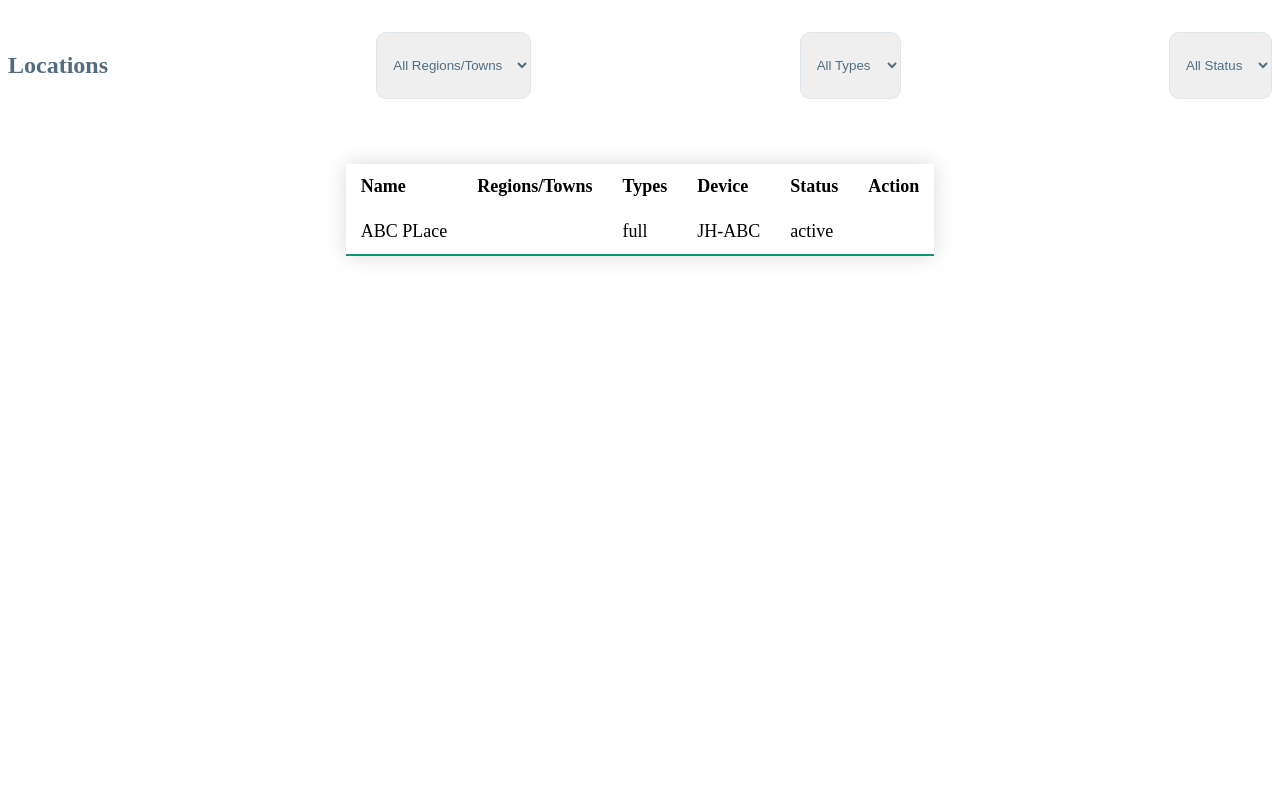
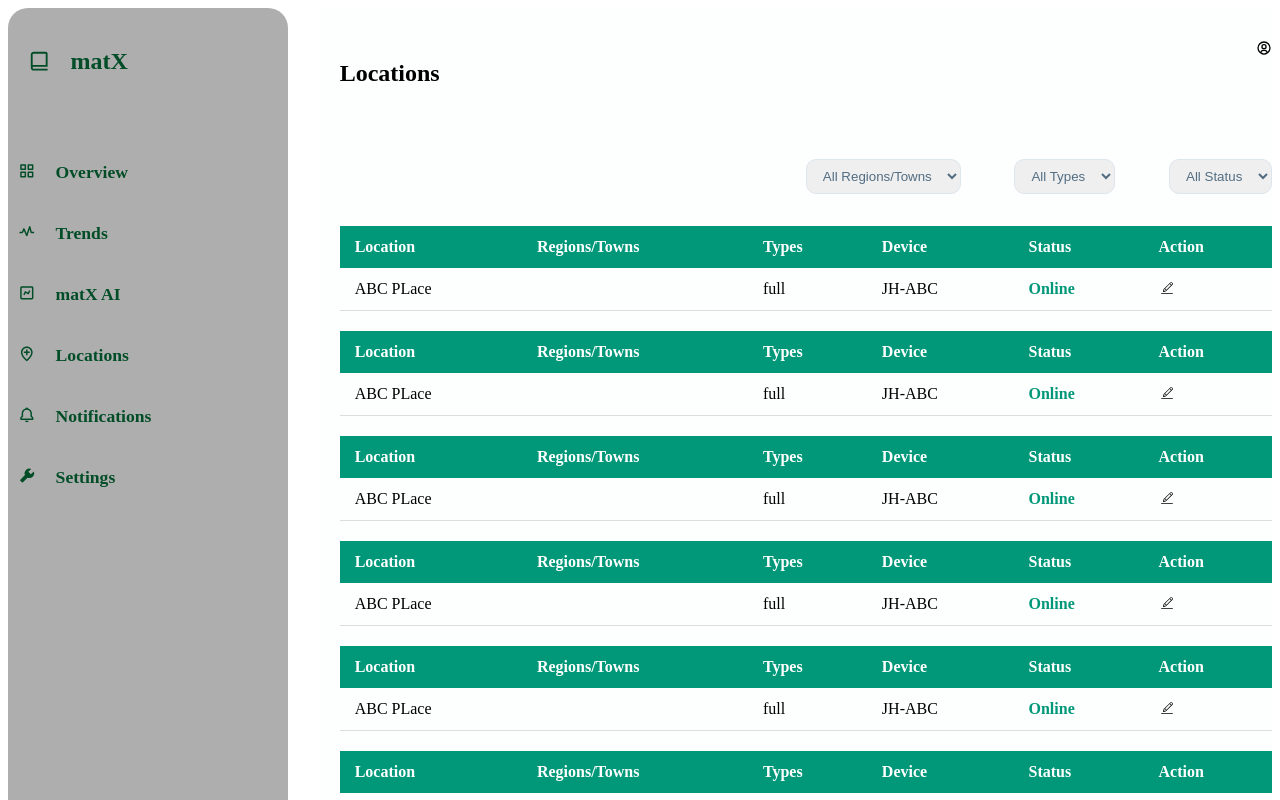
Before and after one commit to Aftermath001/Dashboard, a React (Vite) app: page /locations in a window 1280 px wide. Shown: the top 800 px of the page. Built offline with nearby package versions, Linux system fonts and the light colour scheme; what chartjs-plugin-datalabels would draw is missing.

Commit message:
Mat Ai Page

```diff
--- a/src/components/LocationList.jsx
+++ b/src/components/LocationList.jsx
@@ -1,5 +1,10 @@
 import React from 'react'
 import '../styles/locationList.css'
+import Profile from '../components/Profile'
+import Sidebar from './Sidebar'
+import { CiEdit } from "react-icons/ci";
+import { VscEye } from "react-icons/vsc";
+import { CiTrash } from "react-icons/ci";
 
 
 const locations = [
@@ -8,16 +13,86 @@ const locations = [
         region:'Nairobi',
         type:'full',
         device:'JH-ABC',
-        status:'active',
-
+        status:'Online',
+        icon1: <CiEdit/>,
+        icon2: <VscEye/>,
+        icon3: <CiTrash/>,
+    },
+    {
+        location:"ABC PLace",
+        region:'Nairobi',
+        type:'full',
+        device:'JH-ABC',
+        status:'Online',
+        icon1: <CiEdit/>,
+        icon2: <VscEye/>,
+        icon3: <CiTrash/>,
+    },
+    {
+        location:"ABC PLace",
+        region:'Nairobi',
+        type:'full',
+        device:'JH-ABC',
+        status:'Online',
+        icon1: <CiEdit/>,
+        icon2: <VscEye/>,
+        icon3: <CiTrash/>,
+    },
+    {
+        location:"ABC PLace",
+        region:'Nairobi',
+        type:'full',
+        device:'JH-ABC',
+        status:'Online',
+        icon1: <CiEdit/>,
+        icon2: <VscEye/>,
+        icon3: <CiTrash/>,
+    },
+    {
+        location:"ABC PLace",
+        region:'Nairobi',
+        type:'full',
+        device:'JH-ABC',
+        status:'Online',
+        icon1: <CiEdit/>,
+        icon2: <VscEye/>,
+        icon3: <CiTrash/>,
+    },
+    {
+        location:"ABC PLace",
+        region:'Nairobi',
+        type:'full',
+        device:'JH-ABC',
+        status:'Online',
+        icon1: <CiEdit/>,
+        icon2: <VscEye/>,
+        icon3: <CiTrash/>,
+    },
+    {
+        location:"ABC PLace",
+        region:'Nairobi',
+        type:'full',
+        device:'JH-ABC',
+        status:'Online',
+        icon1: <CiEdit/>,
+        icon2: <VscEye/>,
+        icon3: <CiTrash/>,
     }
 ]
 const LocationList = () => {
   return (
+   <div className="content">
+    <div className="side-left">
+        <Sidebar />
+    </div>
+    <div className="side-right">
     <div className= 'location--list'>
         <div className="list--header">
             <h2>Locations</h2>
-            <select>
+            <Profile />
+        </div>
+        <div className="list--header-2">
+        <select>
                 <option value="Nairobi">All Regions/Towns</option>
                 <option value="Nairobi">Nairobi</option>
                 <option value='Kisumu'>Kisumu</option>
@@ -39,14 +114,15 @@ const LocationList = () => {
 
             </select>
         </div>
-        <div className="list--container">
-    {locations.map((location) => (
-        <div className="list" key={location.id}>
+
+    <div className="list--container">
+    {locations.map((item) => (
+        <div className="list" key={item.id}>
             <div className="teacher--detail">
                 <table className="styled-table">
                     <thead>
                         <tr>
-                            <th>Name</th>
+                            <th>Location</th>
                             <th>Regions/Towns</th>
                             <th>Types</th>
                             <th>Device</th>
@@ -56,11 +132,12 @@ const LocationList = () => {
                     </thead>
                     <tbody>
                         <tr>
-                            <td>{location.location}</td>
-                            <td>{location.address}</td>
-                            <td>{location.type}</td>
-                            <td>{location.device}</td>
-                            <td>{location.status}</td>
+                            <td>{item.location}</td>
+                            <td>{item.address}</td>
+                            <td>{item.type}</td>
+                            <td>{item.device}</td>
+                            <td ><span className='table-status'>{item.status}</span></td>
+                            <td className='table-icons'>{item.icon1}{location.icon2} {location.icon3}</td>
                         </tr>
                     </tbody>
                 </table>
@@ -70,6 +147,8 @@ const LocationList = () => {
 </div>
 
     </div>
+    </div>
+   </div>
   )
 }
 
--- a/src/components/Sidebar.jsx
+++ b/src/components/Sidebar.jsx
@@ -31,7 +31,7 @@ const Sidebar = () => {
             <BiChart className='icon'/>
             matX AI
         </a>
-        <a href="#" className="item">
+        <a href="/locations" className="item">
             <BiLocationPlus className='icon'/>
             Locations
         </a>
--- a/src/styles/locationList.css
+++ b/src/styles/locationList.css
@@ -1,4 +1,106 @@
+
+.side-right {
+    width: 70%;
+    padding-left: 20px;
+    background-color: rgba(252, 253, 253, 0.548);
+    display: flex;
+    flex-direction: column;
+    justify-content: center;
+    align-items: center;
+}
 .list--header{
+    display: flex;
+    margin: 2rem 0;
+    justify-content: space-between;
+}
+.list--header-2{
+    width: 50%;
+    display: flex;
+    padding-left: 50%;
+    margin: 2rem 0;
+    justify-content: space-between;
+}
+.list--header-2 select {
+    border-radius: 10px;
+    border:none ;
+    padding: 8px 12px;
+    border: 1px solid #dde6ed;
+    color: #526d82;
+}
+
+.location--list {
+    width: 100%;
+    height: 100%;
+    display: flex;
+    flex-direction: column;
+}
+
+.list--container {
+    width: 100%;
+    height: 100%;
+    display: flex;
+    flex-direction: column;
+    justify-content: flex-start;
+}
+
+
+.teacher--detail {
+    width: 100%;
+    overflow-x: auto; /* Allows horizontal scrolling if the table is wider than the container */
+    margin-bottom: 20px; /* Optional: Adds some space below the table */
+}
+
+.styled-table {
+    width: 100%;
+    border-collapse: collapse; /* Ensures borders are neatly collapsed */
+    font-size: 16px; /* Adjusts font size if needed */
+    margin: 0;
+}
+
+.styled-table thead {
+    position: sticky;
+    top: 0;
+    z-index: 1;
+    background-color: #009879; /* Matches header background to table header color */
+}
+
+.styled-table th,
+.styled-table td {
+    padding: 12px 15px;
+    text-align: left;
+}
+
+.styled-table th {
+    background-color: #009879;
+    color: #ffffff;
+    font-weight: bold;
+}
+
+.styled-table tbody tr {
+    border-bottom: 1px solid #dddddd;
+}
+
+.styled-table tbody tr:nth-of-type(even) {
+    background-color: #f3f3f3;
+}
+
+.styled-table tbody tr:hover {
+    background-color: #f1f1f1;
+    cursor: pointer;
+}
+
+.table-status {
+    font-weight: bold;
+    color: #009879; /* Color of the status text */
+}
+
+.table-icons {
+    display: flex;
+    gap: 10px; /* Adjusts spacing between icons */
+}
+
+
+/* .list--header{
     display: flex;
     margin: 2rem 0;
     justify-content: space-between;
@@ -26,7 +128,7 @@
 }
 
 .styled-table {
-    border-collapse: collapse;
+    width: 100%;
     margin: 25px 0;
     font-size: 18px;
     box-shadow: 0 0 20px rgba(0, 0, 0, 0.15);
@@ -63,4 +165,4 @@
 .styled-table tbody tr.active-row {
     font-weight: bold;
     color: #009879;
-}
+} */
```
